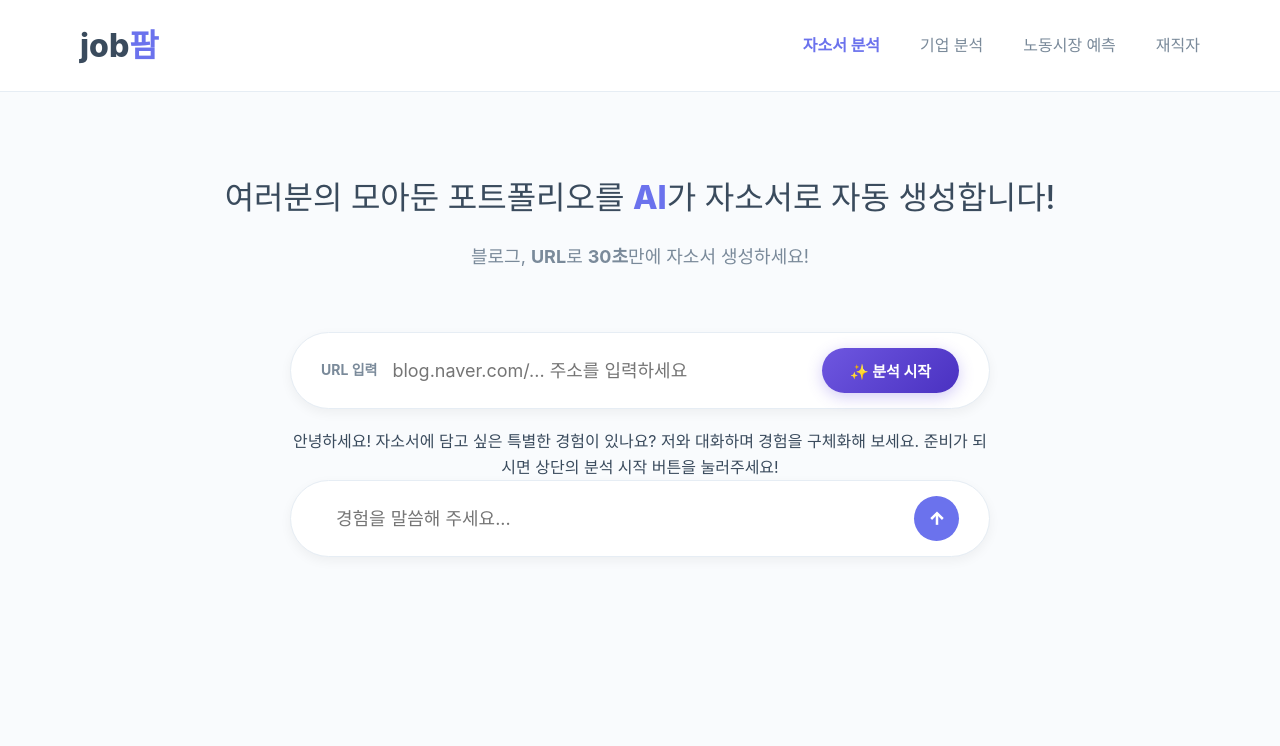
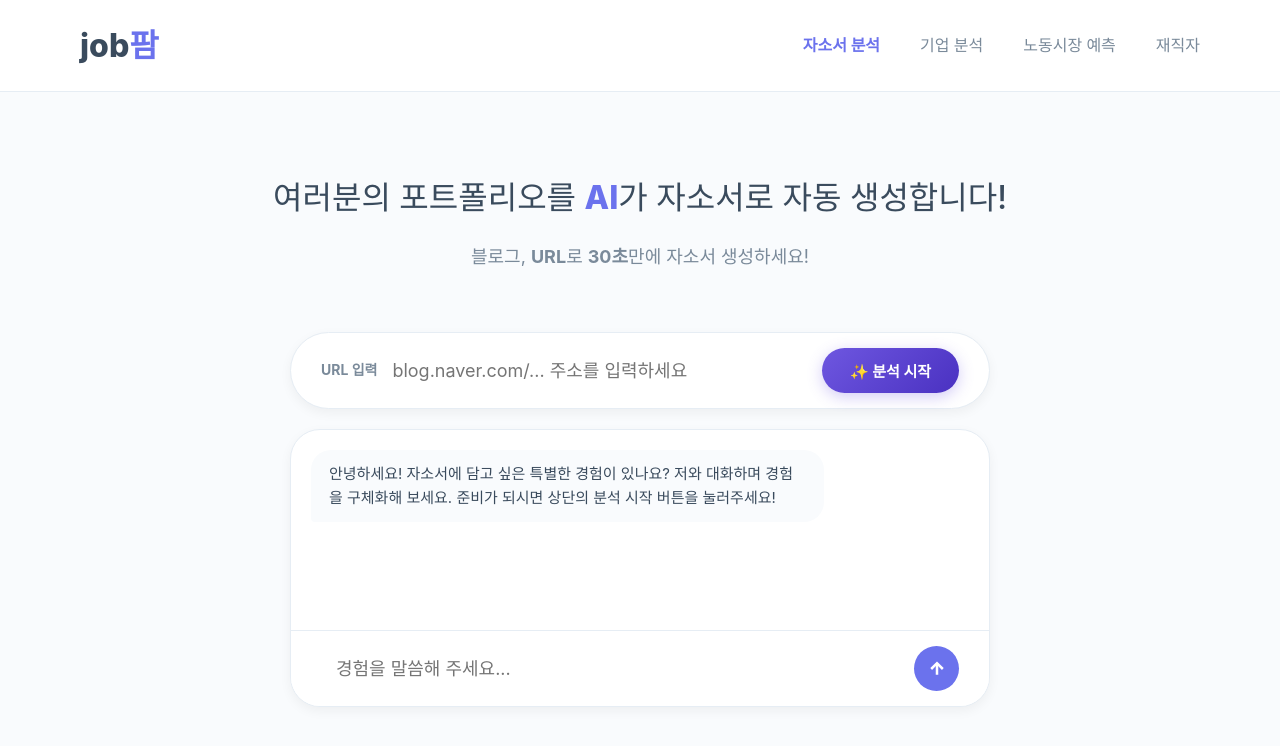
Before and after one commit to naseoyun/AI-service, a Next.js app: page /resume in a window 1280 px wide. Shown: the top 746 px of the page. Built offline with nearby package versions, Linux system fonts and the light colour scheme.

Commit message:
feat: 자소서 디자인 수정

```diff
--- a/app/page.js
+++ b/app/page.js
@@ -1,3 +1,5 @@
+/*메인 화면입니다*/
+
 'use client';
 import { useRouter } from 'next/navigation';
 import { useState } from 'react';
@@ -56,12 +58,12 @@ export default function Home() {
           <div className="url-input-group">
             <input
               type="text"
-              placeholder="네이버 블로그 URL 입력"
+              placeholder="지금 바로 쓰러가기"
               value={url}
               onChange={(e) => setUrl(e.target.value)}
               onKeyDown={(e) => e.key === 'Enter' && handleGoToResume()}
             />
-            <button onClick={handleGoToResume} className="arrow-up-btn">↑</button>
+            <button onClick={handleGoToResume} className="go-btn">go</button>
           </div>
         </div>
       </section>
--- a/app/resume/Resume.css
+++ b/app/resume/Resume.css
@@ -255,3 +255,62 @@
   font-weight: 700;
   cursor: pointer;
 }
+
+/* ===== Chat Area ===== */
+.chat-area-container {
+  background: white;
+  border-radius: 30px;
+  box-shadow: var(--shadow-soft);
+  border: 1px solid var(--border-color);
+  overflow: hidden;
+  text-align: left;
+}
+
+.chat-history {
+  display: flex;
+  flex-direction: column;
+  gap: 12px;
+  padding: 20px;
+  min-height: 200px;
+  max-height: 300px;
+  overflow-y: auto;
+}
+
+.chat-bubble {
+  max-width: 78%;
+  padding: 12px 18px;
+  border-radius: 20px;
+  font-size: 15px;
+  line-height: 1.6;
+  word-break: break-word;
+}
+
+.chat-bubble.assistant {
+  background: var(--bg-light-gray);
+  color: var(--text-dark);
+  align-self: flex-start;
+  border-bottom-left-radius: 4px;
+}
+
+.chat-bubble.user {
+  background: var(--main-purple);
+  color: white;
+  align-self: flex-end;
+  border-bottom-right-radius: 4px;
+}
+
+.chat-bubble.typing {
+  color: var(--text-gray);
+  font-size: 20px;
+  letter-spacing: 3px;
+  padding: 8px 18px;
+}
+
+.bottom-pill {
+  border-radius: 0 !important;
+  border-top: 1px solid var(--border-color) !important;
+  box-shadow: none !important;
+  border-left: none !important;
+  border-right: none !important;
+  border-bottom: none !important;
+}
--- a/app/resume/page.js
+++ b/app/resume/page.js
@@ -110,7 +110,7 @@ function ResumeContent() {
       {step === 'input' && (
         <main className="resume-content">
           <div className="resume-titles">
-            <h2>여러분의 모아둔 포트폴리오를 <strong>AI</strong>가 자소서로 자동 생성합니다!</h2>
+            <h2>여러분의 포트폴리오를 <strong>AI</strong>가 자소서로 자동 생성합니다!</h2>
             <p>블로그, <strong>URL</strong>로 <strong>30초</strong>만에 자소서 생성하세요!</p>
           </div>
 
```
Also changed, not shown: app/Home.css (+17 -0 lines).
